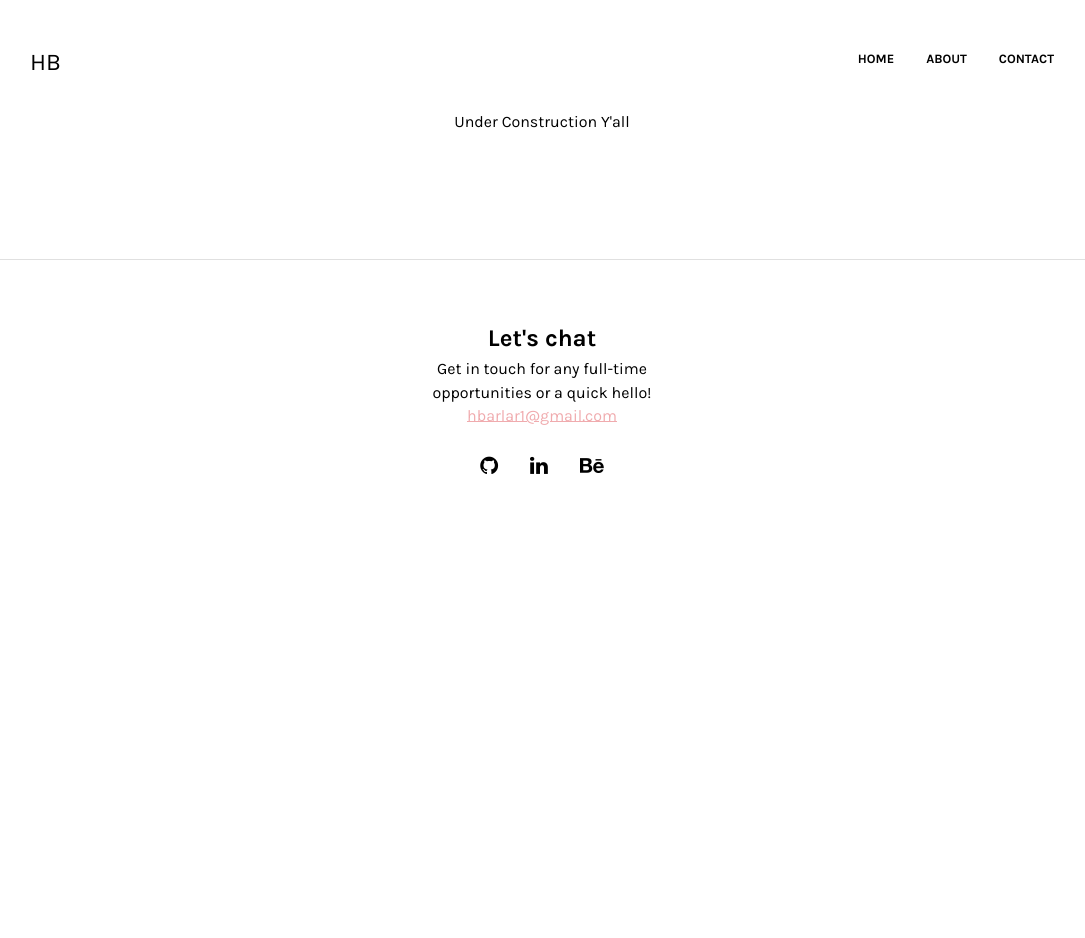
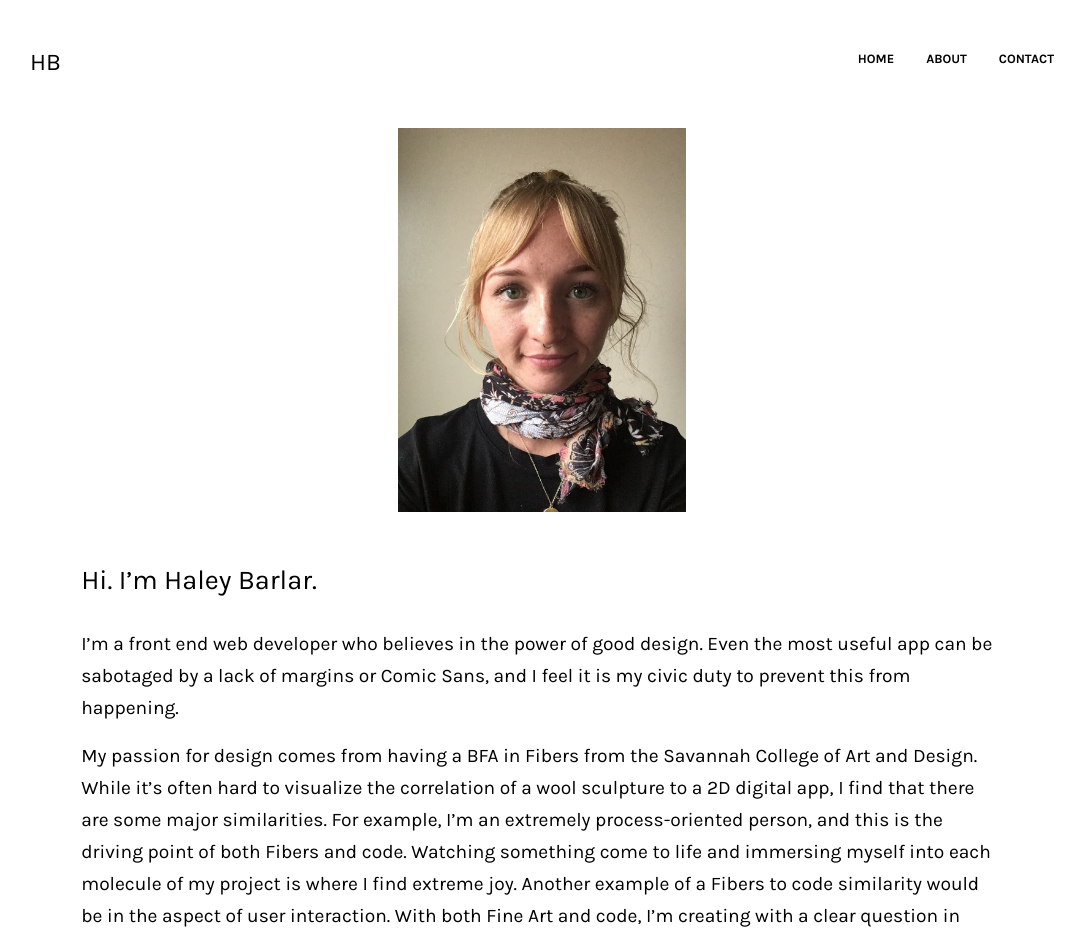
Before and after one commit to haleybarlar/my-portfolio, a React (Create React App) app: page /about in a window 1280 px wide. Shown: the top 938 px of the page, without its empty margins (98-1183 px from the left). Before the commit the page ends 800 px from the top, so only its background shows below. Built offline with nearby package versions, Linux system fonts and the light colour scheme.

Commit message:
added content to about page and styled up to 768px

```diff
--- a/src/components/AboutPage.js
+++ b/src/components/AboutPage.js
@@ -1,12 +1,20 @@
 import React, { Component } from 'react'
-import '../css/about.scss'
+import '../css/aboutpage.scss'
 
 class AboutPage extends Component {
 
   render() {
     return (
       <div className="about-page">
-        <p>Under Construction Y'all</p>
+        <img src={'../haley.jpg'} alt=""/>
+
+        <h1>Hi. I’m Haley Barlar.</h1>
+
+        <div className="about-text">
+          <p>I’m a front end web developer who believes in the power of good design.  Even the most useful app can be sabotaged by a lack of margins or Comic Sans, and I feel it is my civic duty to prevent this from happening.</p>
+          <p>My passion for design comes from having a BFA in Fibers from the Savannah College of Art and Design. While it’s often hard to visualize the correlation of a wool sculpture to a 2D digital app, I find that there are some major similarities. For example, I’m an extremely process-oriented person, and this is the driving point of both Fibers and code. Watching something come to life and immersing myself into each molecule of my project is where I find extreme joy.  Another example of a Fibers to code similarity would be in the aspect of user interaction.  With both Fine Art and code, I’m creating with a clear question in mind: how will a user or viewer interact with or experience my project?  Human interaction is one of the most beautiful and natural parts of life, and this can be positively initiated with great user experience.</p>
+          <p>In my free time you can find me doing yoga, hiking, learning French or spending time with my dog.  I love meeting new friends, so send me an email if you’d like to get in touch. Thanks for stopping by!</p>
+        </div>
       </div>
     )
   }
--- a/src/css/about.scss
+++ b/src/css/about.scss
@@ -5,7 +5,7 @@
 
   p {
     font-size: 1.9rem;
-    text-align: center;
+    text-align: left;
     width: 100%;
     line-height: 2.5rem;
     font-weight: 800;
--- /dev/null
+++ b/src/css/aboutpage.scss
@@ -0,0 +1,48 @@
+.about-page {
+  margin-left: 4%;
+  margin-right: 4%;
+  margin-top: 8rem;
+
+  img {
+    width: 18rem;
+    object-fit: cover;
+    height: auto;
+  }
+
+  h1 {
+    text-align: left;
+    margin-top: 2rem;
+    font-size: 1.7rem;
+  }
+
+  .about-text {
+    margin-top: 2rem;
+    display: grid;
+    grid-row-gap: 1rem;
+
+    p {
+      line-height: 2rem;
+      text-align: left;
+      font-size: 1.2rem;
+    }
+  }
+}
+
+@media screen and (min-width: 768px) {
+  .about-page {
+    margin-left: 14%;
+    margin-right: 14%;
+
+    h1 {
+      margin-top: 3rem;
+    }
+  }
+}
+
+@media screen and (min-width: 992px) {
+
+}
+
+@media screen and (min-width: 1170px) {
+
+}
```
